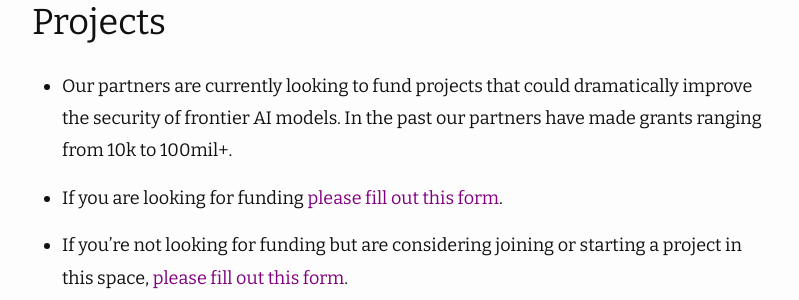
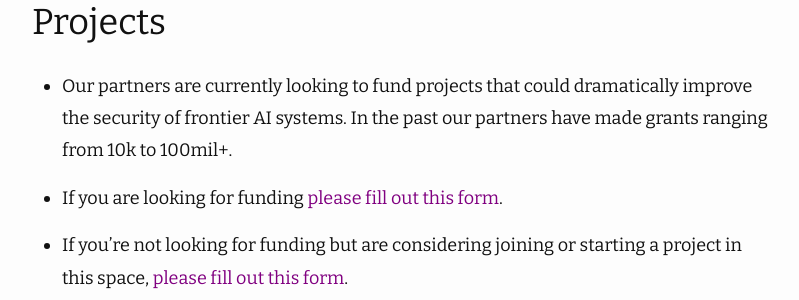
Before and after one commit to Calebp98/aisecuritygrants, a Jekyll site: the page built from index.markdown, in a window 1280 px wide. Shown: the part 137-437 px from the top of the page, without its empty margins (238-1037 px from the left). Built offline with Jekyll 4.4.1, drawn with Linux system fonts in a browser that asks for light colours; nearby versions of some CDN libraries.

Commit message:
minor text change

```diff
--- a/index.markdown
+++ b/index.markdown
@@ -4,7 +4,7 @@ layout: default
 
 # Grants and Investments for AI Security Projects
 
-- Our partners are currently looking to fund projects that could dramatically improve the security of frontier AI models. In the past our partners have made grants ranging from 10k to 100mil+.
+- Our partners are currently looking to fund projects that could dramatically improve the security of frontier AI systems. In the past our partners have made grants ranging from 10k to 100mil+.
 
 - If you are looking for funding [please fill out this form](#).
 
```
